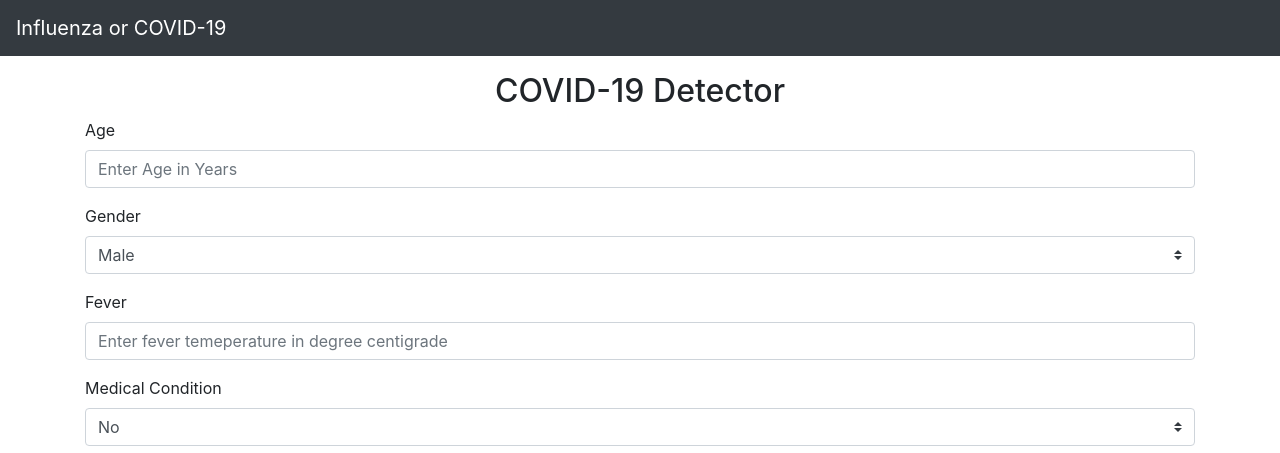
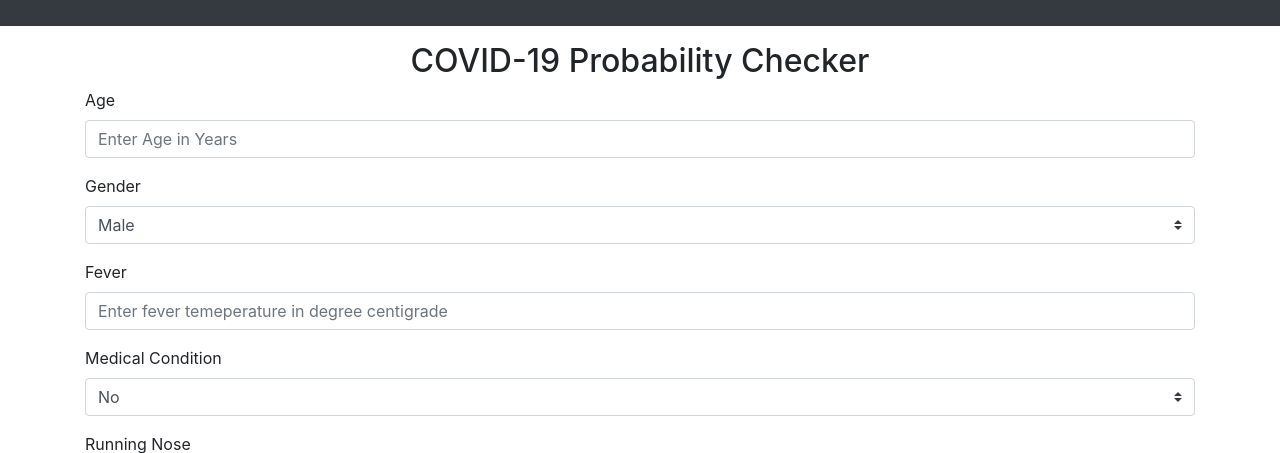
Before and after one commit to phani-linux/corona_test_kit, a Flask app: page / in a window 1280 px wide. Shown: the top 453 px of the page. Run offline with Flask 2, Linux system fonts and the light colour scheme; parts of the project's set-up code (start-up, migrations or seed data) failed here and were passed over; some libraries are stand-ins or nearby versions.

Commit message:
Minor changes in html index code

```diff
--- a/templates/index.html
+++ b/templates/index.html
@@ -8,19 +8,19 @@
     <!-- Bootstrap CSS -->
     <link rel="stylesheet" href="https://stackpath.bootstrapcdn.com/bootstrap/4.4.1/css/bootstrap.min.css" integrity="sha384-Vkoo8x4CGsO3+Hhxv8T/Q5PaXtkKtu6ug5TOeNV6gBiFeWPGFN9MuhOf23Q9Ifjh" crossorigin="anonymous">
 
-    <title>Influenza/COVID checker</title>
+    <title>COVID-19 checker</title>
   </head>
   <body>
     <nav class="navbar navbar-expand-lg navbar-dark bg-dark">
-        <a class="navbar-brand" href="#">Influenza or COVID-19</a>
+        <a class="navbar-brand" href="#"></a>
     </nav>
 
     <div class="container">
-        <h2 class="text-center mt-3">COVID-19 Detector</h2>
+        <h2 class="text-center mt-3">COVID-19 Probability Checker</h2>
         <form action="/" method="POST">
             <div class="form-group">
                 <label for="Age">Age</label>
-                <input type="text" class="form-control" id="Age" name="Age" placeholder="Enter Age in Years">
+                <input type="number" class="form-control" id="Age" name="Age" placeholder="Enter Age in Years" required min="1" max="110">
             </div>
             <div class="form-group">
                 <label for="Gender">Gender</label>
@@ -31,7 +31,7 @@
             </div>
             <div class="form-group">
                 <label for="Temperature">Fever</label>
-                <input type="text" class="form-control" id="Temperature" name="Temperature" placeholder="Enter fever temeperature in degree centigrade">
+                <input type="number" class="form-control" id="Temperature" name="Temperature" placeholder="Enter fever temeperature in degree centigrade" min="20" max="115">
             </div>
             <div class="form-group">
                 <label for="MedicalConditions">Medical Condition</label>
```
